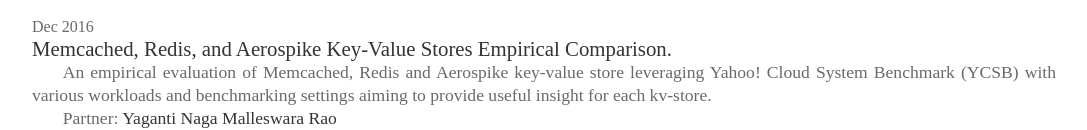
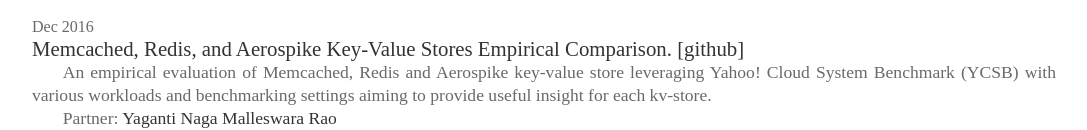
Before and after one commit to anthonyaje/anthonyaje.github.io, a plain HTML site: page project.html in a window 1280 px wide. Shown: the part 871-1001 px from the top of the page, without its empty margins (96-1183 px from the left). Drawn offline with Linux system fonts and the light colour scheme.

Commit message:
added cs848 report to the project link

```diff
--- a/project.html
+++ b/project.html
@@ -68,7 +68,8 @@
 				<h1>Course Projects</h1>
 
 				<edu2>Dec 2016<br></edu2>
-				<edu1><a target="_blank" href="https://github.com/anthonyaje/ycsb-kvstore-comparison">Memcached, Redis, and Aerospike Key-Value Stores Empirical Comparison.</a><br></edu1>
+				<edu1><a target="_blank" href="./file/An_empirical_evaluation_of_Memcached_Redis_and_Aerospike_kvstore_Anthony_Eswar.pdf">Memcached, Redis, and Aerospike Key-Value Stores Empirical Comparison.</a>
+              <a target="_blank" href="https://github.com/anthonyaje/ycsb-kvstore-comparison"> [github]</a><br></edu1>
 				<edu3>An empirical evaluation of Memcached, Redis and Aerospike key-value store leveraging Yahoo! Cloud System Benchmark (YCSB) with various workloads and benchmarking settings aiming to provide useful insight for each kv-store.<br></edu3>
 				<edu3>Partner:  <a target="_blank" href="mailto:nagamalli9999@gmail.com">Yaganti Naga Malleswara Rao</a> <br><br></edu3>
 
```
Also changed, not shown: 1 other file.
